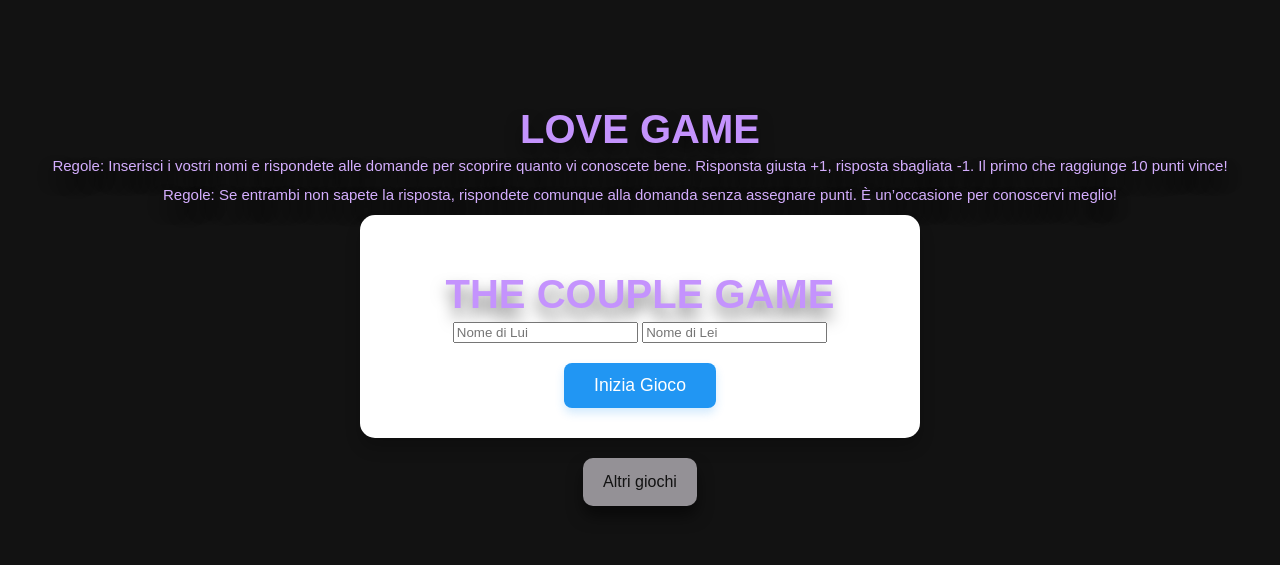
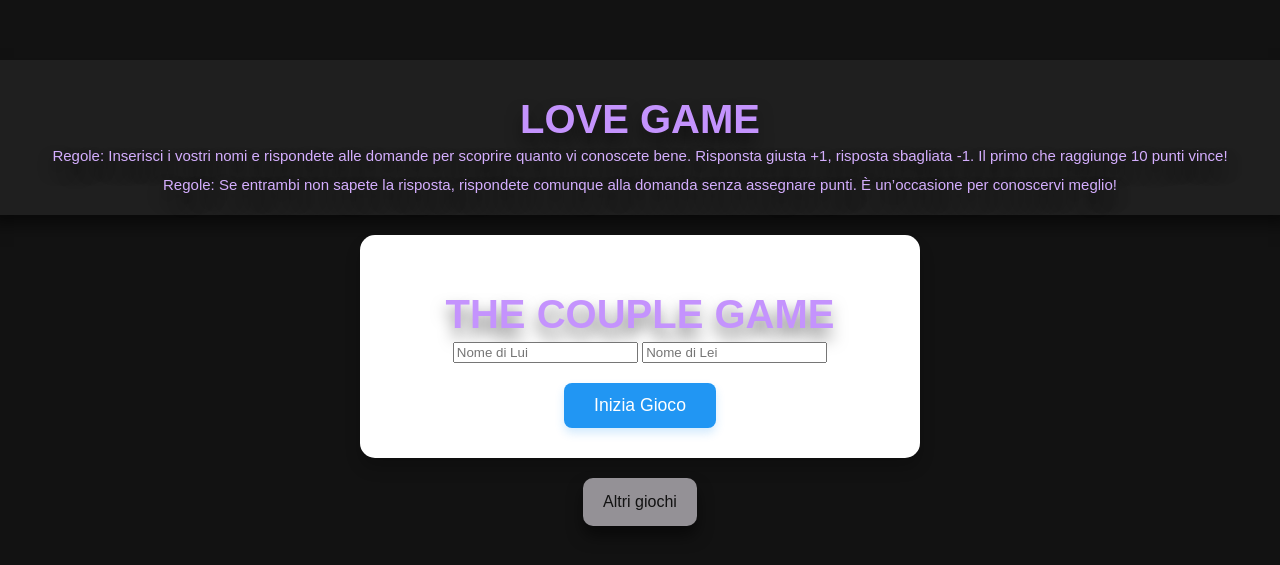
Before and after one commit to maxys2025/Couple-Game-V2, a plain HTML site: page index.html in a window 1280 px wide. Shown: the part 107-672 px from the top of the page. Drawn offline with Linux system fonts and the light colour scheme.

Commit message:
Update styles.css

```diff
--- a/styles.css
+++ b/styles.css
@@ -22,6 +22,16 @@ body {
   width: 90%;
   max-width: 500px;
   transition: transform 0.3s;
+}
+
+#title-container {
+  text-align: center;
+  background-color: #1F1F1F;
+  box-shadow: 0 10px 15px rgba(0, 0, 0, 0.2);
+  padding: 10px;
+  width: 100%;
+  margin-bottom: 20px;
+  box-shadow: 0px 10px 15px rgba(0, 0, 0, 0.5); /* Ombra decisa e scura */
 }
 
 h1 {
```
